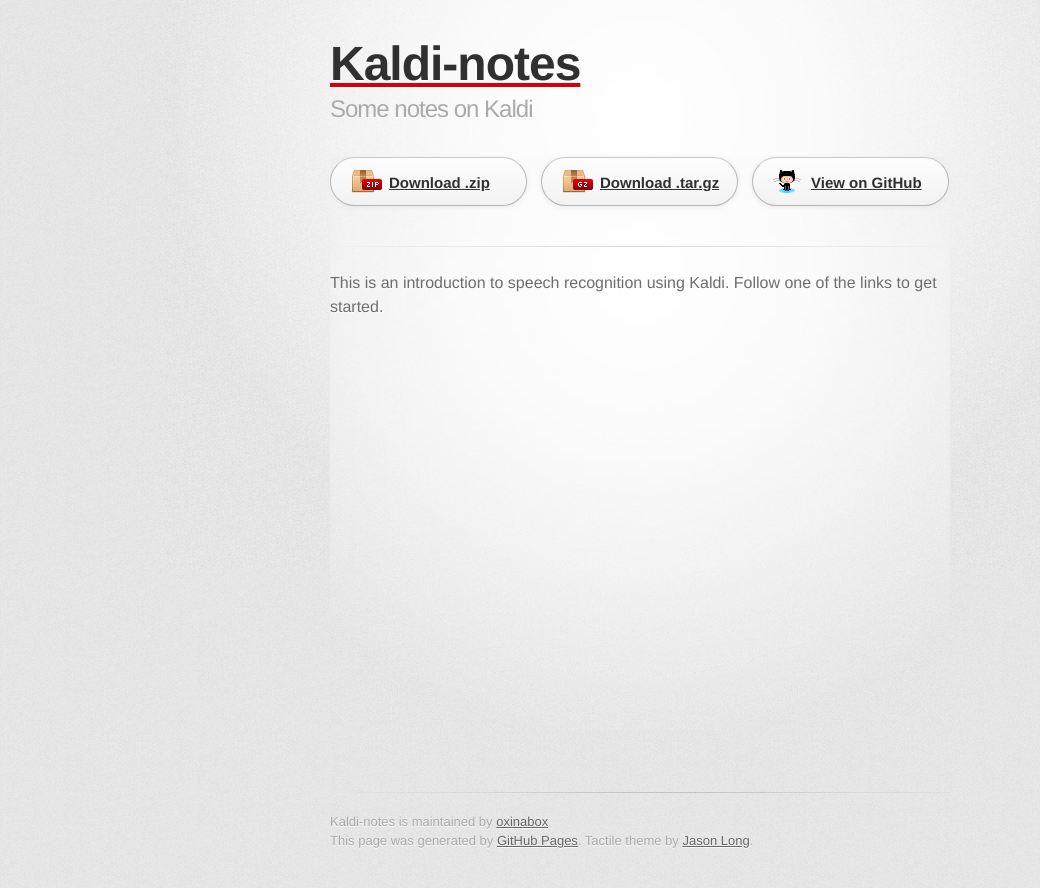
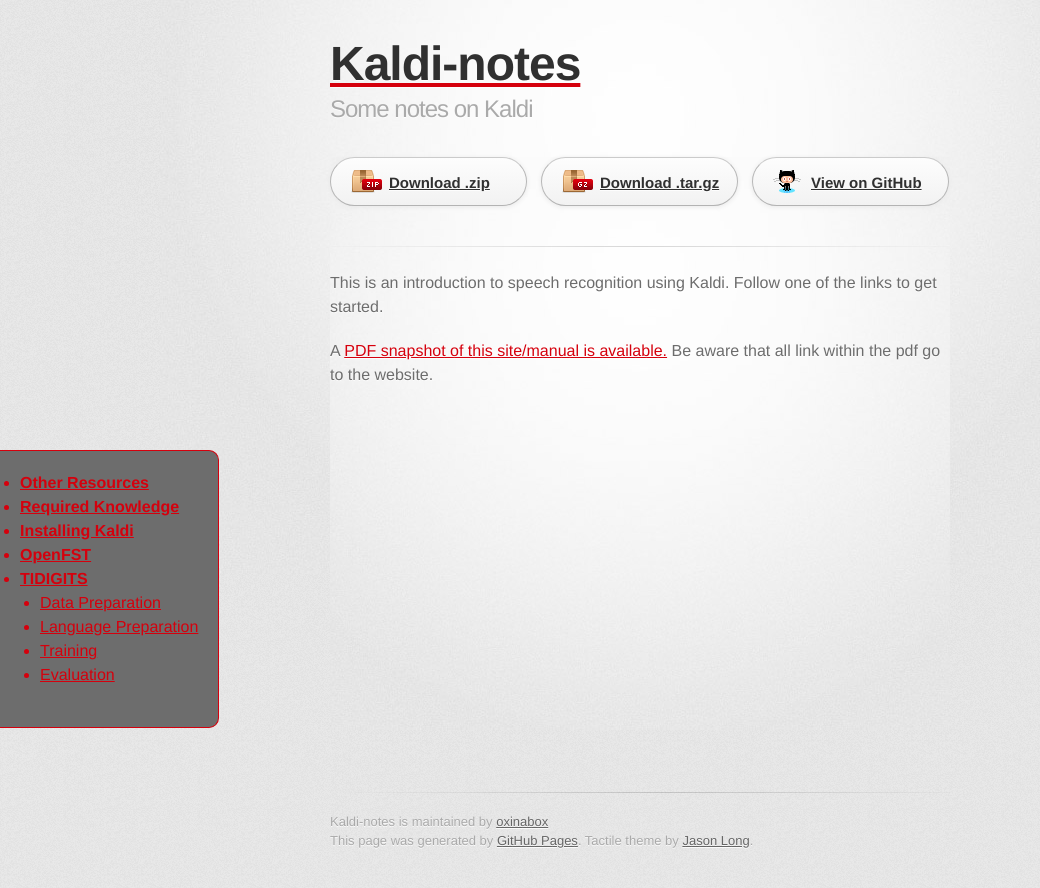
Before and after one commit to oxinabox/Kaldi-Notes, a Jekyll site: the page built from index.html, in a window 1280 px wide. Shown: the top 888 px of the page, without its empty margins (0-1040 px from the left). Built offline with Jekyll 4.4.1, drawn with Linux system fonts in a browser that asks for light colours; some web fonts are replaced; Markdown is read by kramdown in place of the engine named in the settings.

Commit message:
=quick submission.

```diff
--- a/index.html
+++ b/index.html
@@ -14,8 +14,11 @@
         <hr>
 
         <section id="main_content">
-		This is an introduction to speech recognition using Kaldi.
+	 <p>	This is an introduction to speech recognition using Kaldi.
 		Follow one of the links to get started.
+
+	<p>
+	A <a href="KaldiNotes.pdf">PDF snapshot of this site/manual is available.</a> Be aware that all link within the pdf go to the website.
 	</section>
 
 
--- a/stylesheets/stylesheet.css
+++ b/stylesheets/stylesheet.css
@@ -119,7 +119,6 @@
   border-style: solid;
   border-top-right-radius: 10px;
   border-bottom-right-radius: 10px;
-  display: None;
 }
 
 .navtop {
```
Also changed, not shown: 1 other file.
